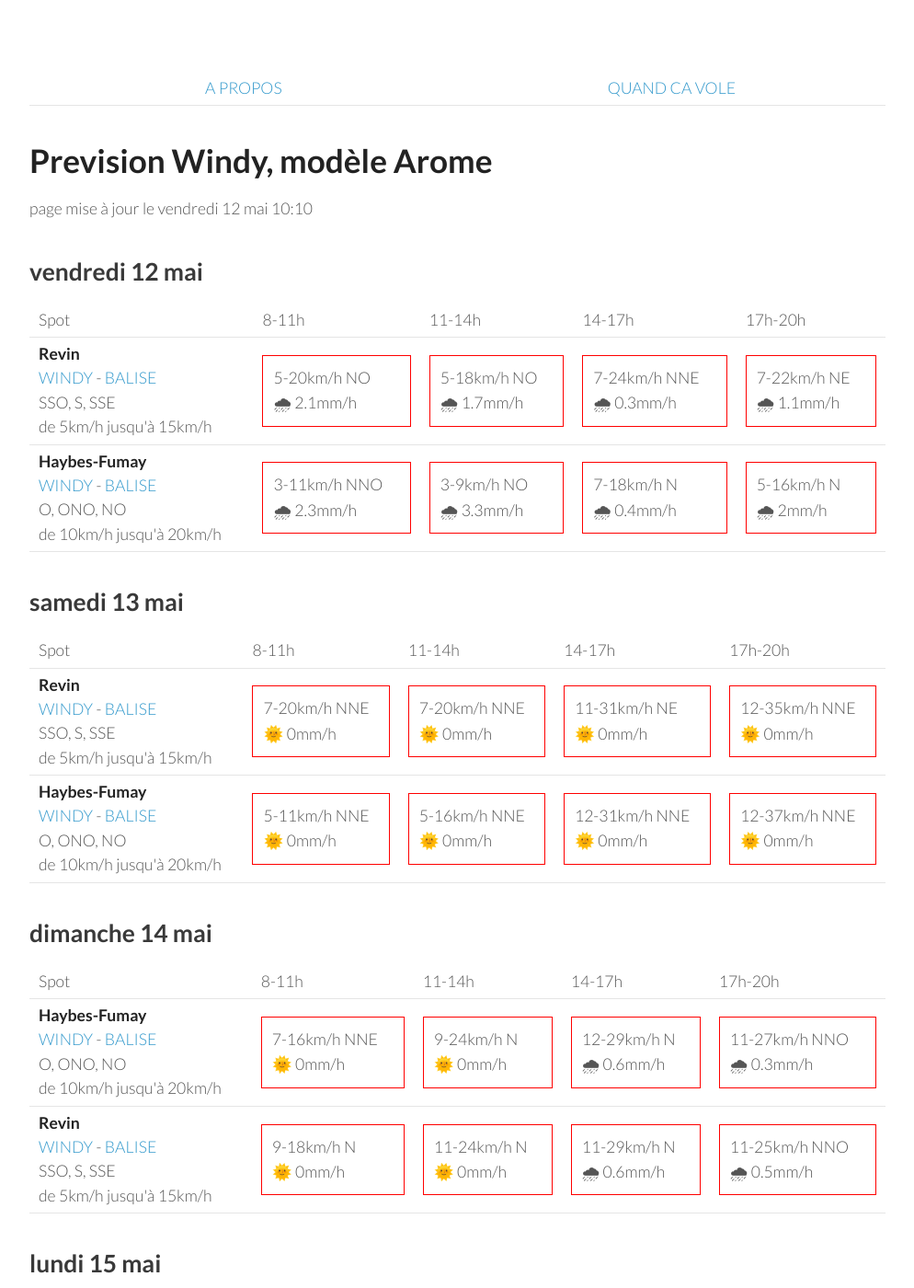
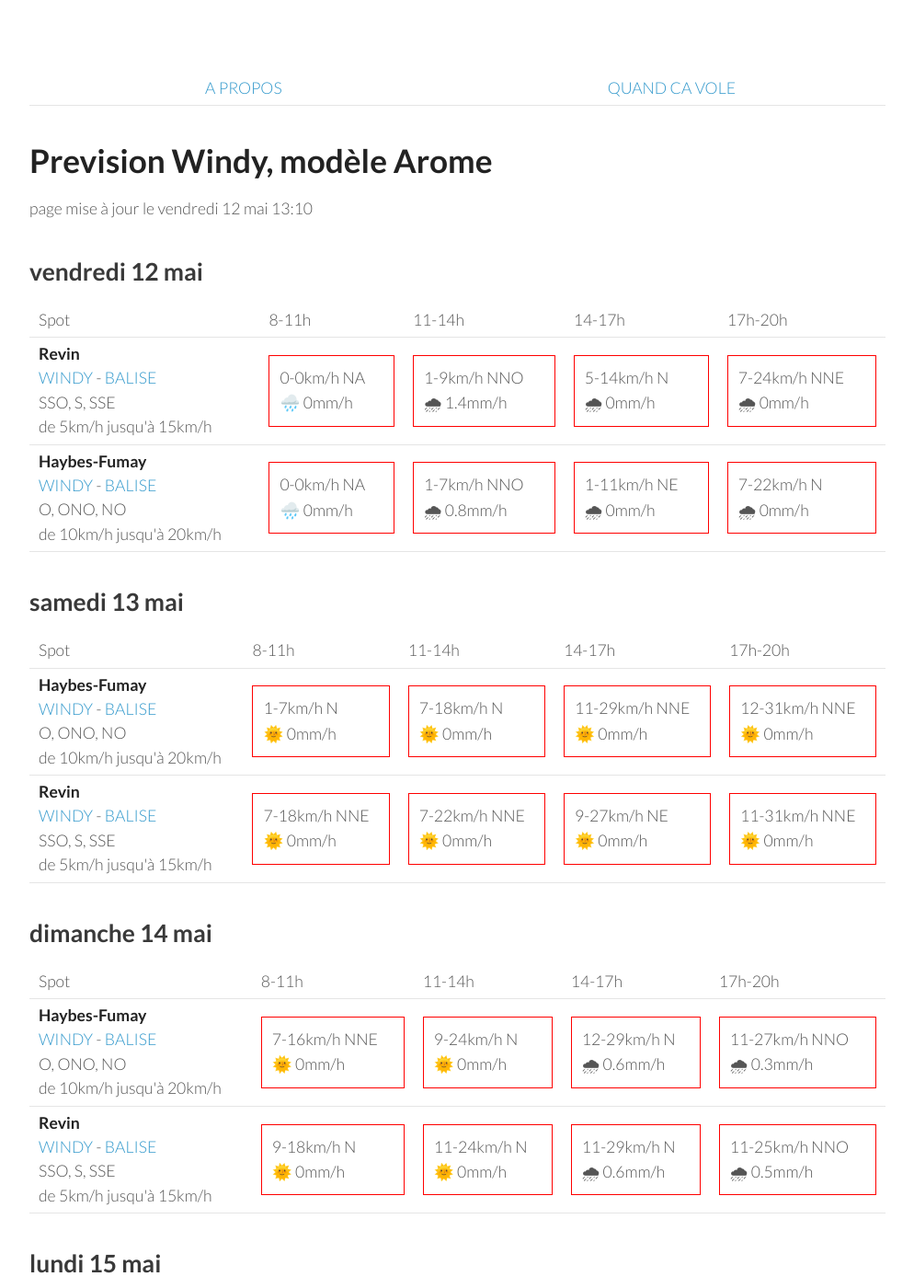
Before and after one commit to parapente-dans-le-nord/parapente-dans-le-nord.github.io, a Jekyll site: the page built from ardennes.markdown, in a window 1280 px wide and 1400 px high. Shown: the whole window at 92% size, without its empty margins (26-1020 px from the left). Built offline with Jekyll 4.4.1, drawn with Linux system fonts in a browser that asks for light colours.

Commit message:
update index.markdown

```diff
--- a/ardennes.markdown
+++ b/ardennes.markdown
@@ -7,7 +7,7 @@ title:  "Tous les spots"
 {: .links}
 
 # Prevision Windy, modèle Arome
-page mise à jour le vendredi 12 mai 10:10
+page mise à jour le vendredi 12 mai 13:10
 
 ## vendredi 12 mai
 
@@ -24,21 +24,19 @@ page mise à jour le vendredi 12 mai 10:10
 <tr>
         <td><strong>Revin</strong><br><a href="https://windy.com/49.948/4.625?49.543,4.625,8">WINDY</a> - <span class=""><a href="http://www.balisemeteo.com/balise.php?idBalise=5019">BALISE</a> </span><br> <span class="vent-favorable">SSO, S, SSE</span><br><span class="force-vent">de 5km/h jusqu'à 15km/h</span> </td>
 
-            <td><div class="not-flyable"><p>5-20km/h NO</p><p>🌧 2.1mm/h</p></div></td>
-            <td><div class="not-flyable"><p>5-18km/h NO</p><p>🌧 1.7mm/h</p></div></td>
-            <td><div class="not-flyable"><p>7-24km/h NNE</p><p>🌧 0.3mm/h</p></div></td>
-            <td><div class="not-flyable"><p>7-22km/h NE</p><p>🌧 1.1mm/h</p></div></td>
-
+            <td><div class="not-flyable"><p>0-0km/h NA</p><p>🌧️ 0mm/h</p></div></td>
+            <td><div class="not-flyable"><p>1-9km/h NNO</p><p>🌧 1.4mm/h</p></div></td>
+            <td><div class="not-flyable"><p>5-14km/h N</p><p>🌧 0mm/h</p></div></td>
+            <td><div class="not-flyable"><p>7-24km/h NNE</p><p>🌧 0mm/h</p></div></td>
 
     </tr>
 <tr>
         <td><strong>Haybes-Fumay</strong><br><a href="https://windy.com/49.998/4.715?49.913,4.738,10">WINDY</a> - <span class=""><a href="http://www.balisemeteo.com/balise.php?idBalise=104">BALISE</a> </span><br> <span class="vent-favorable">O, ONO, NO</span><br><span class="force-vent">de 10km/h jusqu'à 20km/h</span> </td>
 
-            <td><div class="not-flyable"><p>3-11km/h NNO</p><p>🌧 2.3mm/h</p></div></td>
-            <td><div class="not-flyable"><p>3-9km/h NO</p><p>🌧 3.3mm/h</p></div></td>
-            <td><div class="not-flyable"><p>7-18km/h N</p><p>🌧 0.4mm/h</p></div></td>
-            <td><div class="not-flyable"><p>5-16km/h N</p><p>🌧 2mm/h</p></div></td>
-
+            <td><div class="not-flyable"><p>0-0km/h NA</p><p>🌧️ 0mm/h</p></div></td>
+            <td><div class="not-flyable"><p>1-7km/h NNO</p><p>🌧 0.8mm/h</p></div></td>
+            <td><div class="not-flyable"><p>1-11km/h NE</p><p>🌧 0mm/h</p></div></td>
+            <td><div class="not-flyable"><p>7-22km/h N</p><p>🌧 0mm/h</p></div></td>
 
     </tr>
 
@@ -58,22 +56,22 @@ page mise à jour le vendredi 12 mai 10:10
       <td>17h-20h</td>
     </tr>
 <tr>
-        <td><strong>Revin</strong><br><a href="https://windy.com/49.948/4.625?49.543,4.625,8">WINDY</a> - <span class=""><a href="http://www.balisemeteo.com/balise.php?idBalise=5019">BALISE</a> </span><br> <span class="vent-favorable">SSO, S, SSE</span><br><span class="force-vent">de 5km/h jusqu'à 15km/h</span> </td>
+        <td><strong>Haybes-Fumay</strong><br><a href="https://windy.com/49.998/4.715?49.913,4.738,10">WINDY</a> - <span class=""><a href="http://www.balisemeteo.com/balise.php?idBalise=104">BALISE</a> </span><br> <span class="vent-favorable">O, ONO, NO</span><br><span class="force-vent">de 10km/h jusqu'à 20km/h</span> </td>
 
-            <td><div class="not-flyable"><p>7-20km/h NNE</p><p>🌞 0mm/h</p></div></td>
-            <td><div class="not-flyable"><p>7-20km/h NNE</p><p>🌞 0mm/h</p></div></td>
-            <td><div class="not-flyable"><p>11-31km/h NE</p><p>🌞 0mm/h</p></div></td>
-            <td><div class="not-flyable"><p>12-35km/h NNE</p><p>🌞 0mm/h</p></div></td>
+            <td><div class="not-flyable"><p>1-7km/h N</p><p>🌞 0mm/h</p></div></td>
+            <td><div class="not-flyable"><p>7-18km/h N</p><p>🌞 0mm/h</p></div></td>
+            <td><div class="not-flyable"><p>11-29km/h NNE</p><p>🌞 0mm/h</p></div></td>
+            <td><div class="not-flyable"><p>12-31km/h NNE</p><p>🌞 0mm/h</p></div></td>
 
 
     </tr>
 <tr>
-        <td><strong>Haybes-Fumay</strong><br><a href="https://windy.com/49.998/4.715?49.913,4.738,10">WINDY</a> - <span class=""><a href="http://www.balisemeteo.com/balise.php?idBalise=104">BALISE</a> </span><br> <span class="vent-favorable">O, ONO, NO</span><br><span class="force-vent">de 10km/h jusqu'à 20km/h</span> </td>
+        <td><strong>Revin</strong><br><a href="https://windy.com/49.948/4.625?49.543,4.625,8">WINDY</a> - <span class=""><a href="http://www.balisemeteo.com/balise.php?idBalise=5019">BALISE</a> </span><br> <span class="vent-favorable">SSO, S, SSE</span><br><span class="force-vent">de 5km/h jusqu'à 15km/h</span> </td>
 
-            <td><div class="not-flyable"><p>5-11km/h NNE</p><p>🌞 0mm/h</p></div></td>
-            <td><div class="not-flyable"><p>5-16km/h NNE</p><p>🌞 0mm/h</p></div></td>
-            <td><div class="not-flyable"><p>12-31km/h NNE</p><p>🌞 0mm/h</p></div></td>
-            <td><div class="not-flyable"><p>12-37km/h NNE</p><p>🌞 0mm/h</p></div></td>
+            <td><div class="not-flyable"><p>7-18km/h NNE</p><p>🌞 0mm/h</p></div></td>
+            <td><div class="not-flyable"><p>7-22km/h NNE</p><p>🌞 0mm/h</p></div></td>
+            <td><div class="not-flyable"><p>9-27km/h NE</p><p>🌞 0mm/h</p></div></td>
+            <td><div class="not-flyable"><p>11-31km/h NNE</p><p>🌞 0mm/h</p></div></td>
 
 
     </tr>
```
